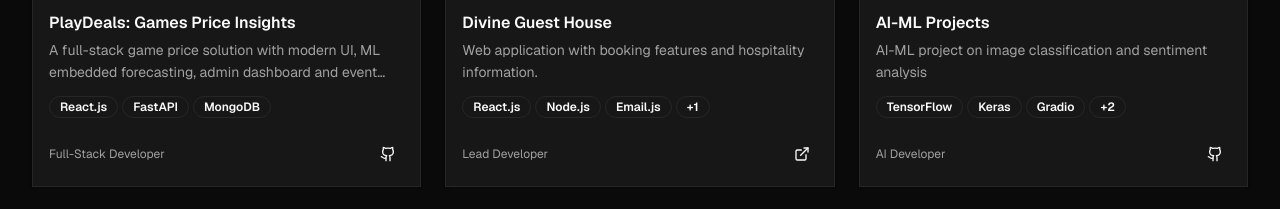
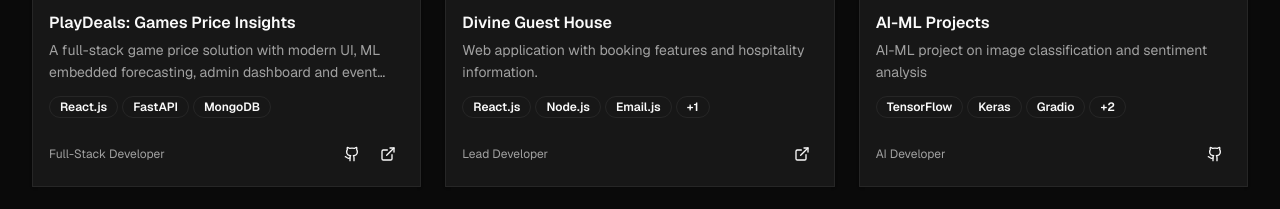
Before and after one commit to saran-adhikari/portfolio, a Next.js app in the folder project-portfolio/: page / in a window 1280 px wide. Shown: the part 3980-4189 px from the top of the page. Built offline with nearby package versions, Linux system fonts and the light colour scheme; grey boxes are pictures that could not be loaded.

Commit message:
updated portfolio details

```diff
--- a/project-portfolio/src/app-components/portfolio-section.tsx
+++ b/project-portfolio/src/app-components/portfolio-section.tsx
@@ -21,6 +21,7 @@ export function PortfolioSection() {
       role: "Full-Stack Developer",
       duration: "3 months",
       links: {
+        live: "https://playdeals.vercel.app/",
         github: "https://github.com/saran-adhikari/playdeals",
 
       },
```
